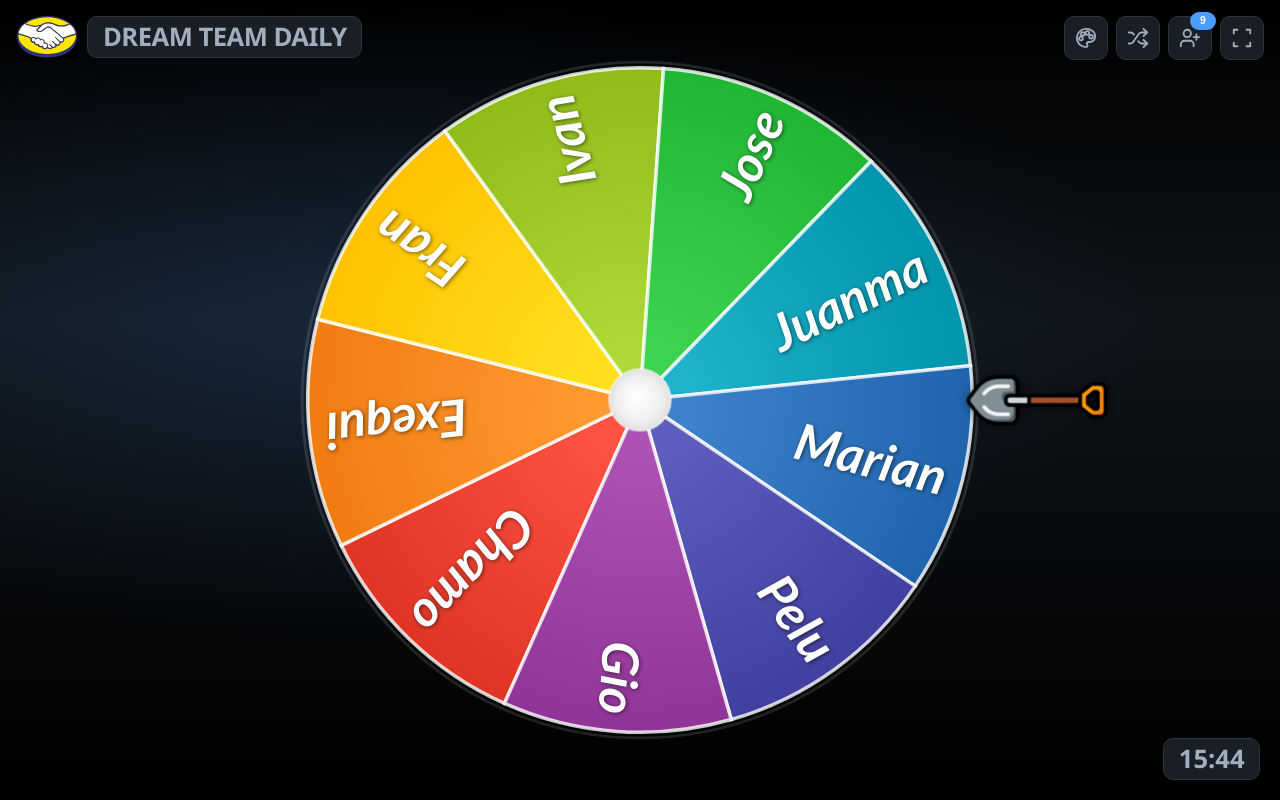
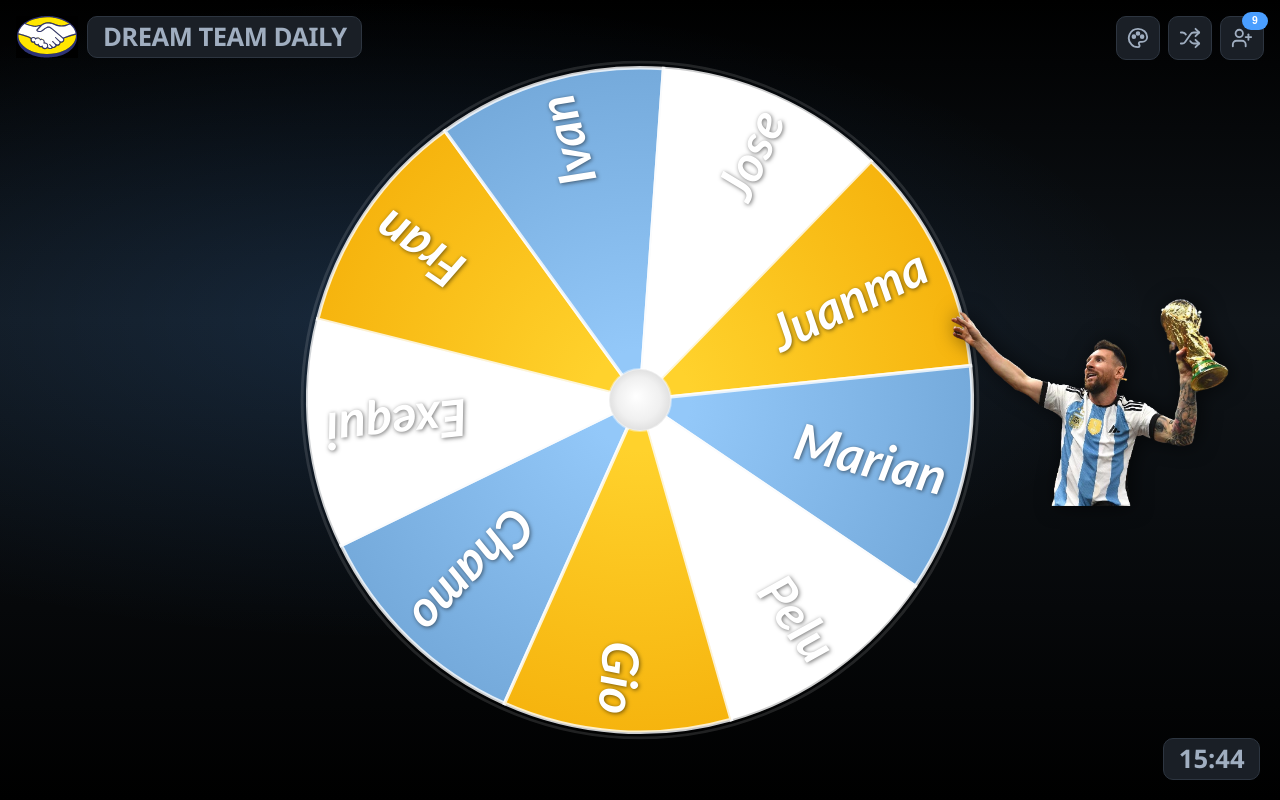
Before and after one commit to denisperaltac/Wheel-of-names, a React (Vite) app: page / in a window 1280 px wide. Built offline with nearby package versions, Linux system fonts and the light colour scheme.

Commit message:
Nueva version

```diff
--- a/src/App.jsx
+++ b/src/App.jsx
@@ -6,7 +6,6 @@ import { WinnerToast } from './components/WinnerToast';
 import { PaletteSelector } from './components/PaletteSelector';
 import { PaletteModal } from './components/PaletteModal';
 import { NamesModal } from './components/NamesModal';
-import { ShovelIcon } from './components/ShovelIcon';
 import { DailyEndScreen } from './components/DailyEndScreen';
 import { LogomeliIcon } from './components/LogomeliIcon';
 import { DRIVER_NAMES, getDriverImage } from './components/drivers';
@@ -42,7 +41,6 @@ const WheelOfNames = () => {
   const [winner, setWinner] = useState(null);
   const [pastWinners, setPastWinners] = useState([]);
   const [toast, setToast] = useState(null);
-  const [fullscreen, setFullscreen] = useState(false);
   const modalOpenedAt = useRef(null);
 
   const [paletteId, setPaletteId] = useState('soft');
@@ -69,7 +67,9 @@ const WheelOfNames = () => {
   }, []);
 
   const setPalette = (id) => setPaletteId(id);
-  const paletteColors = PALETTES[paletteId]?.colors ?? PALETTES.soft.colors;
+  const currentPalette = PALETTES[paletteId] ?? PALETTES.soft;
+  const paletteColors = currentPalette.colors;
+  const palettePointer = currentPalette.pointer ?? null;
 
   const handleRandomPalette = () => {
     const others = PALETTE_IDS.filter((id) => id !== paletteId);
@@ -147,10 +147,7 @@ const WheelOfNames = () => {
   };
 
   return (
-    <div
-      className={`wheel-page${fullscreen ? ' wheel-page--fullscreen' : ''}`}
-      data-palette={paletteId}
-    >
+    <div className="wheel-page" data-palette={paletteId}>
       <div className="wheel-page__header-left">
         <a href="/" className="wheel-page__logo" aria-label="Mercado Libre">
           <LogomeliIcon className="wheel-page__logo-svg" />
@@ -162,8 +159,6 @@ const WheelOfNames = () => {
         onRandom={handleRandomPalette}
         onOpenNames={() => setNamesModalOpen(true)}
         nameCount={names.length}
-        fullscreen={fullscreen}
-        onToggleFullscreen={() => setFullscreen((prev) => !prev)}
       />
 
       <div className="wheel-page__layout">
@@ -175,7 +170,7 @@ const WheelOfNames = () => {
               onSpinEnd={handleSpinEnd}
               onClick={handleSpin}
               colors={paletteColors}
-              fullscreen={fullscreen}
+              pointer={palettePointer}
             />
           ) : (
             <DailyEndScreen />
--- a/src/components/PaletteModal/index.jsx
+++ b/src/components/PaletteModal/index.jsx
@@ -75,11 +75,20 @@ const PaletteModal = ({ value, onChange, onClose }) => {
                 onClick={() => handleSelect(id)}
                 aria-pressed={isSelected}
               >
-                <div
-                  className="palette-card__wheel"
-                  style={{ background: buildConicGradient(palette.colors) }}
-                >
-                  <div className="palette-card__wheel-hub" />
+                <div className="palette-card__wheel-wrapper">
+                  <div
+                    className="palette-card__wheel"
+                    style={{ background: buildConicGradient(palette.colors) }}
+                  >
+                    <div className="palette-card__wheel-hub" />
+                  </div>
+                  {palette.pointer && (
+                    <img
+                      className="palette-card__pointer"
+                      src={palette.pointer}
+                      alt=""
+                    />
+                  )}
                 </div>
                 <span className="palette-card__name">{palette.name}</span>
                 <span className="palette-card__swatches">
--- a/src/components/PaletteSelector/index.jsx
+++ b/src/components/PaletteSelector/index.jsx
@@ -1,11 +1,4 @@
-const PaletteSelector = ({
-  onOpenModal,
-  onRandom,
-  onOpenNames,
-  nameCount,
-  fullscreen,
-  onToggleFullscreen,
-}) => (
+const PaletteSelector = ({ onOpenModal, onRandom, onOpenNames, nameCount }) => (
   <div className="palette-actions">
     <button
       type="button"
@@ -23,11 +16,10 @@ const PaletteSelector = ({
         strokeLinejoin="round"
         aria-hidden="true"
       >
-        <circle cx="13.5" cy="6.5" r="2" />
-        <circle cx="17.5" cy="10.5" r="2" />
-        <circle cx="8.5" cy="7.5" r="2" />
-        <circle cx="6.5" cy="12.5" r="2" />
-        <path d="M12 2C6.5 2 2 6.5 2 12s4.5 10 10 10c.9 0 1.7-.8 1.7-1.7 0-.4-.2-.8-.4-1.1-.3-.3-.4-.7-.4-1.1 0-.9.8-1.7 1.7-1.7H16c3.3 0 6-2.7 6-6 0-5.2-4.5-8.4-10-8.4Z" />
+        <path d="M12 2a10 10 0 0 0-7.35 16.76C6.53 21.16 9.7 22 12 22c1 0 1.73-.82 1.73-1.73 0-.45-.19-.83-.4-1.12-.28-.38-.43-.78-.43-1.15 0-.93.8-1.73 1.73-1.73H16.5A5.5 5.5 0 0 0 22 10.8C22 5.92 17.52 2 12 2Z" />
+        <circle cx="7.5" cy="10.5" r="1.5" fill="currentColor" />
+        <circle cx="12" cy="7" r="1.5" fill="currentColor" />
+        <circle cx="16.5" cy="10.5" r="1.5" fill="currentColor" />
       </svg>
     </button>
     <button
@@ -78,45 +70,6 @@ const PaletteSelector = ({
         <span className="palette-actions__badge">{nameCount}</span>
       )}
     </button>
-    <button
-      type="button"
-      className="palette-actions__btn"
-      onClick={onToggleFullscreen}
-      aria-label={fullscreen ? 'Salir de pantalla completa' : 'Pantalla completa'}
-      title={fullscreen ? 'Salir de pantalla completa' : 'Pantalla completa'}
-    >
-      {fullscreen ? (
-        <svg
-          viewBox="0 0 24 24"
-          fill="none"
-          stroke="currentColor"
-          strokeWidth="2"
-          strokeLinecap="round"
-          strokeLinejoin="round"
-          aria-hidden="true"
-        >
-          <path d="M8 3v3a2 2 0 0 1-2 2H3" />
-          <path d="M21 8h-3a2 2 0 0 1-2-2V3" />
-          <path d="M3 16h3a2 2 0 0 1 2 2v3" />
-          <path d="M16 21v-3a2 2 0 0 1 2-2h3" />
-        </svg>
-      ) : (
-        <svg
-          viewBox="0 0 24 24"
-          fill="none"
-          stroke="currentColor"
-          strokeWidth="2"
-          strokeLinecap="round"
-          strokeLinejoin="round"
-          aria-hidden="true"
-        >
-          <path d="M3 7V3h4" />
-          <path d="M17 3h4v4" />
-          <path d="M21 17v4h-4" />
-          <path d="M7 21H3v-4" />
-        </svg>
-      )}
-    </button>
   </div>
 );
 
--- a/src/components/WheelCanvas/index.jsx
+++ b/src/components/WheelCanvas/index.jsx
@@ -136,7 +136,7 @@ const WheelCanvas = ({
   onSpinEnd,
   onClick,
   colors,
-  fullscreen,
+  pointer,
 }) => {
   const containerRef = useRef(null);
   const canvasRef = useRef(null);
@@ -172,16 +172,9 @@ const WheelCanvas = ({
     let t3;
 
     const getSizeFromViewport = () => {
-      if (fullscreen) {
-        const maxSize = Math.min(window.innerWidth, window.innerHeight) - 16;
-
-        return Math.max(200, maxSize);
-      }
-
-      const panelWidth = 280;
       const padding = 32;
       const reservedHeight = 80;
-      const maxW = window.innerWidth - panelWidth - padding;
+      const maxW = window.innerWidth - padding;
       const maxH = window.innerHeight - reservedHeight;
       const maxSize = Math.min(maxW, maxH) - 16;
 
@@ -247,7 +240,7 @@ const WheelCanvas = ({
 
       window.removeEventListener('resize', updateSize);
     };
-  }, [fullscreen]);
+  }, []);
 
   useEffect(() => {
     if (spinning) {
@@ -357,8 +350,8 @@ const WheelCanvas = ({
           className={`wheel-canvas${spinning ? ' wheel-canvas--spinning' : ''}`}
           onClick={spinning ? undefined : onClick}
         />
-        <div className="wheel-pointer" aria-hidden>
-          <ShovelIcon />
+        <div className={`wheel-pointer${pointer ? ' wheel-pointer--custom' : ''}`} aria-hidden>
+          {pointer ? <img src={pointer} alt="" /> : <ShovelIcon />}
         </div>
       </div>
     </div>
--- a/src/components/palettes.js
+++ b/src/components/palettes.js
@@ -58,12 +58,24 @@ export const PALETTE_VIVID = [
   '#903498',
 ];
 
+export const PALETTE_ARGENTINA = [
+  '#75AADB',
+  '#FFFFFF',
+  '#F6B40E',
+];
+
 export const PALETTES = {
   soft: { id: 'soft', name: 'Soft', colors: PALETTE_SOFT },
   electric: { id: 'electric', name: 'Electric', colors: PALETTE_ELECTRIC },
   earth: { id: 'earth', name: 'Earth', colors: PALETTE_EARTH },
   berry: { id: 'berry', name: 'Berry', colors: PALETTE_BERRY },
   vivid: { id: 'vivid', name: 'Vivid', colors: PALETTE_VIVID },
+  argentina: {
+    id: 'argentina',
+    name: 'Argentina',
+    colors: PALETTE_ARGENTINA,
+    pointer: '/selectors/Messi.png',
+  },
 };
 
 export const PALETTE_IDS = Object.keys(PALETTES);
--- a/src/styles/app.scss
+++ b/src/styles/app.scss
@@ -241,22 +241,6 @@ $wheel-glow: rgb(74 158 255 / 15%);
     user-select: none;
   }
 
-  &--fullscreen {
-    .wheel-page__header-left,
-    .palette-actions {
-      display: none;
-    }
-
-    .wheel-page__layout {
-      flex: 1 1 0;
-      width: 100%;
-    }
-
-    .wheel-page__left {
-      flex: 1 1 0;
-      width: 100%;
-    }
-  }
 }
 
 .wheel-canvas-wrapper {
@@ -316,6 +300,24 @@ $wheel-glow: rgb(74 158 255 / 15%);
     right: calc(-18px * var(--pointer-scale, 1));
     width: calc(28px * var(--pointer-scale, 1));
     height: calc(28px * var(--pointer-scale, 1));
+  }
+
+  &--custom {
+    width: calc(260px * var(--pointer-scale, 1));
+    height: calc(260px * var(--pointer-scale, 1));
+    right: calc(-200px * var(--pointer-scale, 1));
+    transform: translateY(-50%) rotate(0deg);
+    filter: drop-shadow(3px 0 10px rgb(0 0 0 / 60%));
+
+    img {
+      object-fit: contain;
+    }
+
+    @media (width <= 768px) {
+      right: calc(-60px * var(--pointer-scale, 1));
+      width: calc(90px * var(--pointer-scale, 1));
+      height: calc(90px * var(--pointer-scale, 1));
+    }
   }
 }
 
@@ -821,15 +823,31 @@ $wheel-glow: rgb(74 158 255 / 15%);
       0 4px 20px rgba($accent, 0.15);
   }
 
+  &__wheel-wrapper {
+    position: relative;
+    flex-shrink: 0;
+  }
+
   &__wheel {
     width: 90px;
     height: 90px;
     border-radius: 50%;
-    flex-shrink: 0;
     position: relative;
     box-shadow:
       inset 0 0 0 2px rgba(255 255 255 / 0.15),
       0 2px 8px rgb(0 0 0 / 40%);
+  }
+
+  &__pointer {
+    position: absolute;
+    right: -14px;
+    top: 50%;
+    width: 32px;
+    height: 32px;
+    border-radius: 50%;
+    object-fit: cover;
+    transform: translateY(-50%);
+    box-shadow: 0 1px 4px rgb(0 0 0 / 40%);
   }
 
   &__wheel-hub {
```
Also changed, not shown: public/selectors/Messi.png (added), public/selectors/River.png (added).
